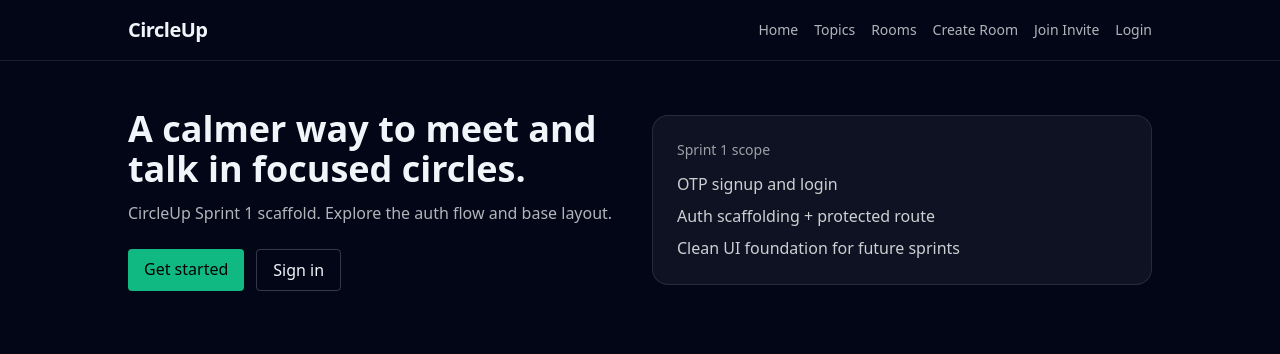
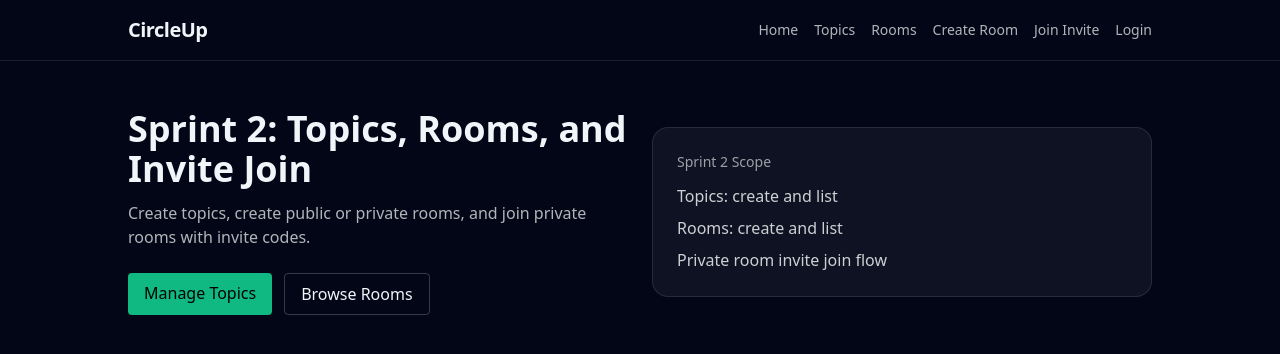
Before and after one commit to AthulElbert/circleup, a React (Vite) app in the folder frontend/: page / in a window 1280 px wide. Shown: the top 354 px of the page. Built offline with nearby package versions, Linux system fonts and the light colour scheme; no server answers.

Commit message:
feat(frontend): update home page for sprint 2

```diff
--- a/frontend/src/pages/Home.jsx
+++ b/frontend/src/pages/Home.jsx
@@ -3,22 +3,22 @@ export default function Home() {
     <section className="grid gap-6 md:grid-cols-2 items-center">
       <div>
         <h2 className="text-3xl md:text-4xl font-semibold leading-tight">
-          A calmer way to meet and talk in focused circles.
+          Sprint 2: Topics, Rooms, and Invite Join
         </h2>
         <p className="mt-3 text-white/70">
-          CircleUp Sprint 1 scaffold. Explore the auth flow and base layout.
+          Create topics, create public or private rooms, and join private rooms with invite codes.
         </p>
         <div className="mt-6 flex gap-3">
-          <a className="px-4 py-2 rounded bg-emerald-500 text-black" href="/signup">Get started</a>
-          <a className="px-4 py-2 rounded border border-white/20" href="/login">Sign in</a>
+          <a className="px-4 py-2 rounded bg-emerald-500 text-black" href="/topics">Manage Topics</a>
+          <a className="px-4 py-2 rounded border border-white/20" href="/rooms">Browse Rooms</a>
         </div>
       </div>
       <div className="rounded-2xl border border-white/10 bg-white/5 p-6">
-        <div className="text-sm text-white/60">Sprint 1 scope</div>
+        <div className="text-sm text-white/60">Sprint 2 Scope</div>
         <ul className="mt-3 grid gap-2 text-white/80">
-          <li>OTP signup and login</li>
-          <li>Auth scaffolding + protected route</li>
-          <li>Clean UI foundation for future sprints</li>
+          <li>Topics: create and list</li>
+          <li>Rooms: create and list</li>
+          <li>Private room invite join flow</li>
         </ul>
       </div>
     </section>
```
